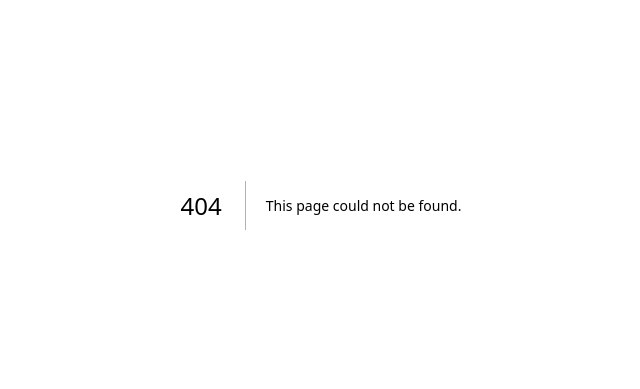
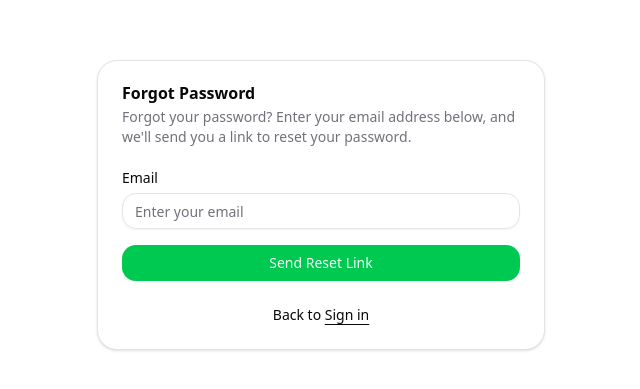
Before and after one commit to kubaparol/trenova, a Next.js app: page /forgot-password in a window 1280 px wide. Before the commit this address had no page. Shown: the part 195-584 px from the top of the page, without its empty margins (319-959 px from the left). Built offline with nearby package versions, Linux system fonts and the light colour scheme.

Commit message:
feat: Add Forgot Password functionality with view and routing integration

```diff
--- /dev/null
+++ b/src/app/(auth)/forgot-password/page.tsx
@@ -0,0 +1,5 @@
+import { ForgotPasswordView } from "@/components/views/ForgotPasswordView";
+
+export default async function ForgotPasswordPage() {
+  return <ForgotPasswordView />;
+}
--- /dev/null
+++ b/src/components/views/ForgotPasswordView.tsx
@@ -0,0 +1,48 @@
+"use client";
+
+import { z } from "zod";
+import { AuthForm } from "../forms/AuthForm";
+import Link from "next/link";
+import { ProjectUrls } from "@/constants";
+
+const forgotPasswordFormSchema = z.object({
+  email: z.string().email("Invalid email address"),
+});
+
+type ForgotPasswordFormData = z.infer<typeof forgotPasswordFormSchema>;
+
+export function ForgotPasswordView() {
+  const handleForgotPassword = async () => {
+    await new Promise((resolve) => setTimeout(resolve, 3000));
+  };
+
+  return (
+    <AuthForm<ForgotPasswordFormData>
+      title="Forgot Password"
+      description="Forgot your password? Enter your email address below, and we'll send you a link to reset your password."
+      schema={forgotPasswordFormSchema}
+      onSubmit={handleForgotPassword}
+      submitText="Send Reset Link"
+      submittingText="Sending reset link..."
+      fields={[
+        {
+          name: "email",
+          label: "Email",
+          type: "email",
+          placeholder: "Enter your email",
+        },
+      ]}
+      footer={
+        <p className="text-sm">
+          Back to{" "}
+          <Link
+            href={ProjectUrls.signIn}
+            className="underline underline-offset-4"
+          >
+            Sign in
+          </Link>
+        </p>
+      }
+    />
+  );
+}
--- a/src/components/views/SignInView.tsx
+++ b/src/components/views/SignInView.tsx
@@ -51,7 +51,10 @@ export function SignInView() {
             </Link>
           </p>
 
-          <Link href="/login" className="underline underline-offset-4">
+          <Link
+            href={ProjectUrls.forgotPassword}
+            className="underline underline-offset-4"
+          >
             Forgot password?
           </Link>
         </div>
--- a/src/constants/urls.ts
+++ b/src/constants/urls.ts
@@ -2,4 +2,5 @@ export const ProjectUrls = Object.freeze({
   home: "/",
   signIn: "/sign-in",
   signUp: "/sign-up",
+  forgotPassword: "/forgot-password",
 });
```
